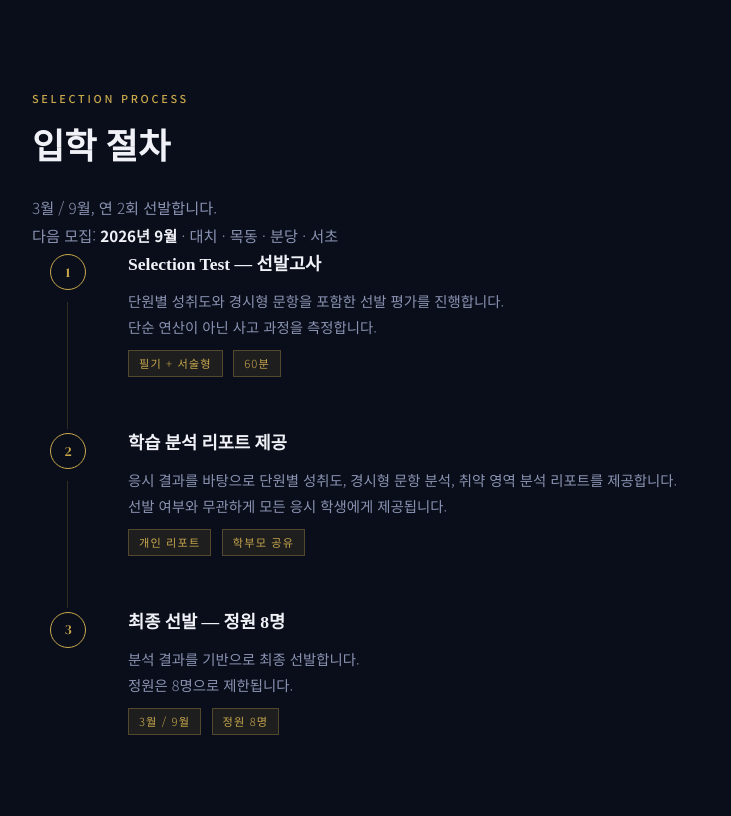
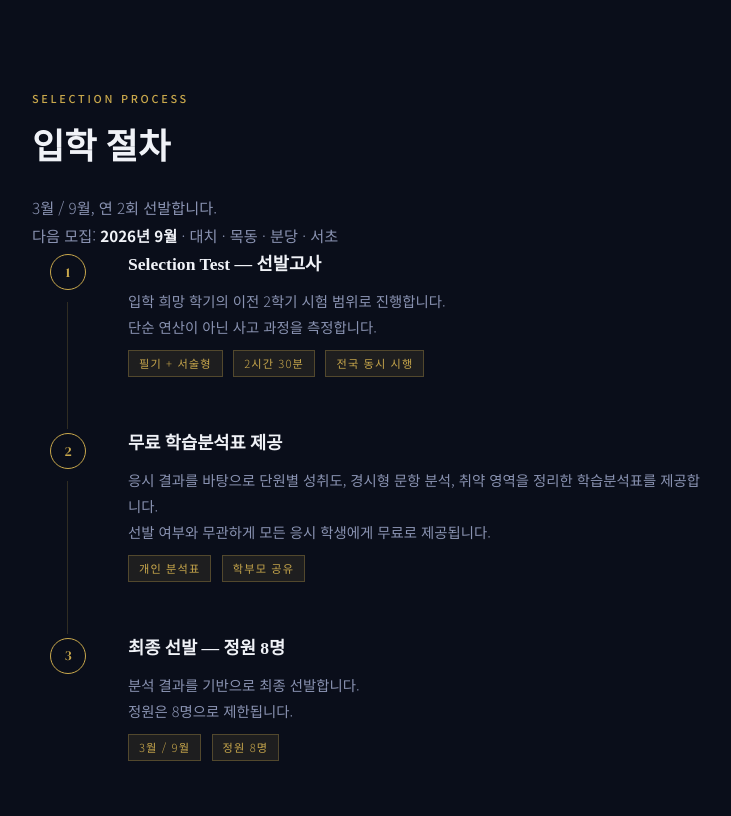
Before and after one commit to leemihyun28-rgb/gstop, a plain HTML site: page index.html in a window 1280 px wide. Shown: the part 1488-2304 px from the top of the page, without its empty margins (272-1003 px from the left). Drawn offline with Linux system fonts and the light colour scheme.

Commit message:
Update index.html

```diff
--- a/index.html
+++ b/index.html
@@ -756,8 +756,8 @@
       </div>
       <div class="hero-divider"></div>
       <div class="hero-meta-item">
-        <span class="hero-meta-num">3단계</span>
-        <span class="hero-meta-label">선발 절차</span>
+        <span class="hero-meta-num">전국</span>
+        <span class="hero-meta-label">시험 진행</span>
       </div>
     </div>
 
@@ -823,11 +823,12 @@
         <div class="step-body">
           <p class="step-title">Selection Test — 선발고사</p>
           <p class="step-desc">
-            단원별 성취도와 경시형 문항을 포함한 선발 평가를 진행합니다.<br>
+            입학 희망 학기의 이전 2학기 시험 범위로 진행합니다.<br>
             단순 연산이 아닌 사고 과정을 측정합니다.
           </p>
           <span class="step-tag">필기 + 서술형</span>
-          <span class="step-tag">60분</span>
+          <span class="step-tag">2시간 30분</span>
+          <span class="step-tag">전국 동시 시행</span>
         </div>
       </div>
 
@@ -836,13 +837,13 @@
           <div class="step-circle">2</div>
         </div>
         <div class="step-body">
-          <p class="step-title">학습 분석 리포트 제공</p>
+          <p class="step-title">무료 학습분석표 제공</p>
           <p class="step-desc">
             응시 결과를 바탕으로 단원별 성취도, 경시형 문항 분석,
-            취약 영역 분석 리포트를 제공합니다.<br>
-            선발 여부와 무관하게 모든 응시 학생에게 제공됩니다.
+            취약 영역을 정리한 학습분석표를 제공합니다.<br>
+            선발 여부와 무관하게 모든 응시 학생에게 무료로 제공됩니다.
           </p>
-          <span class="step-tag">개인 리포트</span>
+          <span class="step-tag">개인 분석표</span>
           <span class="step-tag">학부모 공유</span>
         </div>
       </div>
```
